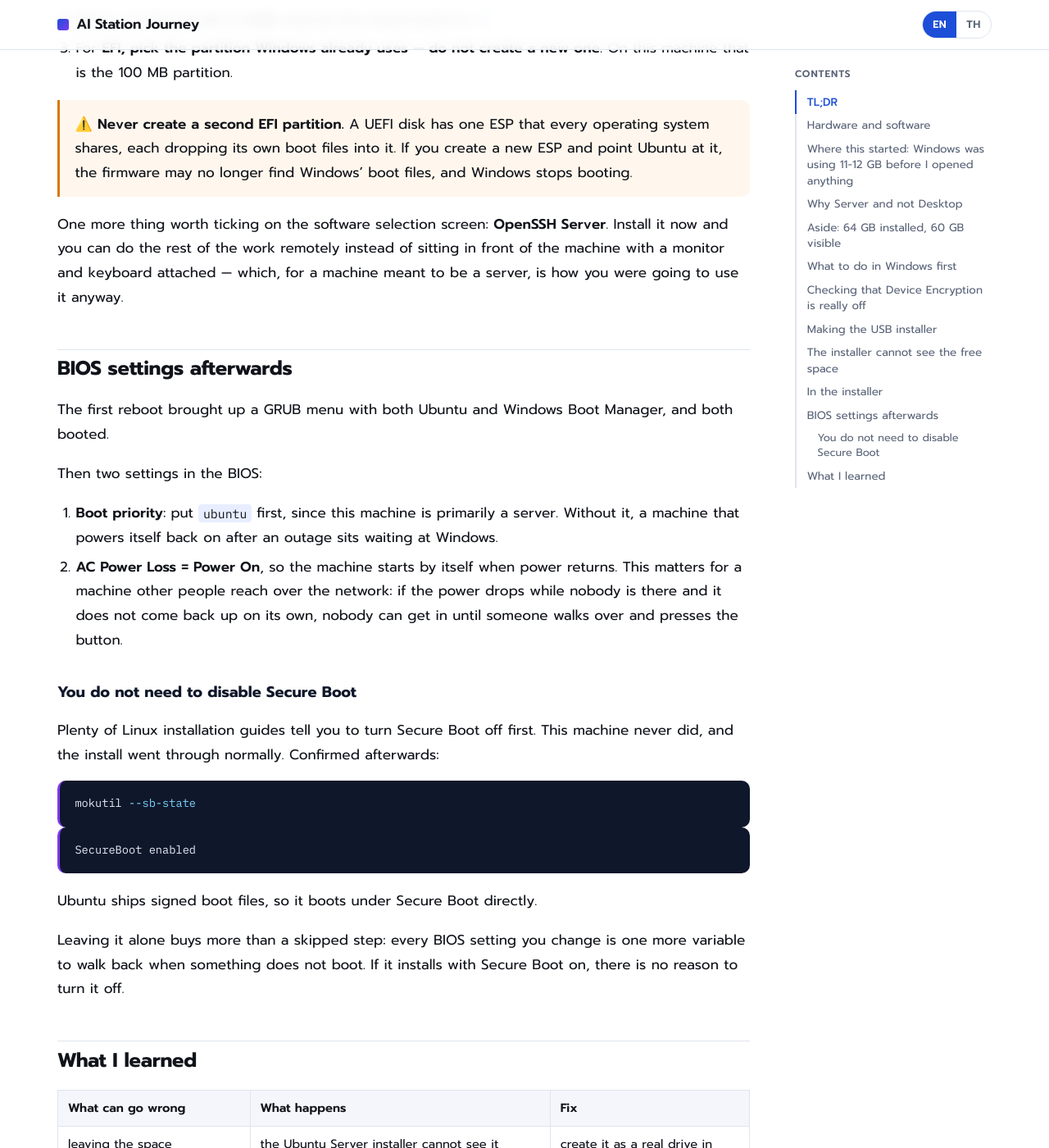
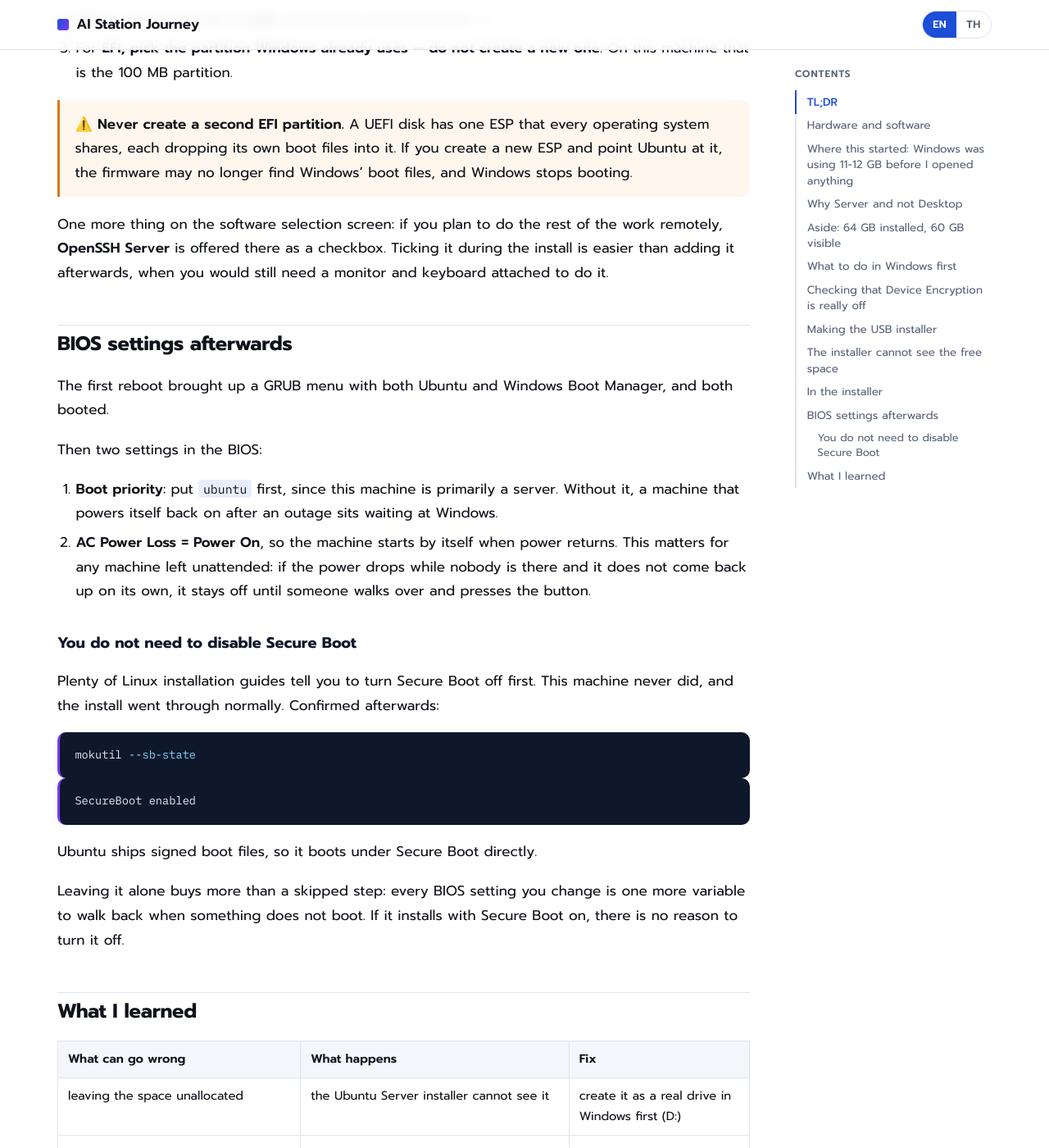
Before and after one commit to Patcharawadee-i/Patcharawadee-i.github.io, a Jekyll site: the page built from en/posts/ubuntu-server-dual-boot-windows-11-unallocated-space.md, in a window 1280 px wide and 1400 px high, scrolled down 6550 px. Shown: the whole window at 82% size. Built offline with Jekyll 4.4.1, drawn with Linux system fonts in a browser that asks for light colours; some of the changed text lies outside the part shown.

Commit message:
Reword setup advice and use placeholders in three posts
Applied to both language versions.

Co-Authored-By: Claude Opus 5.5 (1M context) <noreply@anthropic.com>

```diff
--- a/en/posts/ubuntu-server-dual-boot-windows-11-unallocated-space.md
+++ b/en/posts/ubuntu-server-dual-boot-windows-11-unallocated-space.md
@@ -245,10 +245,10 @@ At the storage screen:
 > stops booting.
 {: .warn}
 
-One more thing worth ticking on the software selection screen: **OpenSSH Server**. Install
-it now and you can do the rest of the work remotely instead of sitting in front of the
-machine with a monitor and keyboard attached — which, for a machine meant to be a server,
-is how you were going to use it anyway.
+One more thing on the software selection screen: if you plan to do the rest of the work
+remotely, **OpenSSH Server** is offered there as a checkbox. Ticking it during the install
+is easier than adding it afterwards, when you would still need a monitor and keyboard
+attached to do it.
 
 ## BIOS settings afterwards
 
@@ -260,9 +260,9 @@ Then two settings in the BIOS:
 1. **Boot priority**: put `ubuntu` first, since this machine is primarily a server. Without
    it, a machine that powers itself back on after an outage sits waiting at Windows.
 2. **AC Power Loss = Power On**, so the machine starts by itself when power returns. This
-   matters for a machine other people reach over the network: if the power drops while
-   nobody is there and it does not come back up on its own, nobody can get in until someone
-   walks over and presses the button.
+   matters for any machine left unattended: if the power drops while nobody is there and it
+   does not come back up on its own, it stays off until someone walks over and presses the
+   button.
 
 ### You do not need to disable Secure Boot
 
@@ -291,7 +291,7 @@ there is no reason to turn it off.
 | target drive still BitLocker-encrypted | installer sees the drive but cannot use it | turn off Device Encryption and let decryption finish |
 | Fast Startup left on | Windows never really shuts down, partitions stay locked, filesystem corruption risk | turn it off before anything else |
 | creating a new EFI partition for Ubuntu | Windows may stop booting | reuse the ESP Windows already uses |
-| not installing OpenSSH during setup | you need a monitor and keyboard to continue | tick it on the software selection screen |
+| wanting remote access but not installing OpenSSH during setup | you need a monitor and keyboard to add it later | tick it on the software selection screen |
 | skipping boot priority / AC Power Loss | machine does not return after an outage, or returns into the wrong OS | set both in the BIOS while you are there |
 
 The main lesson: "the installer cannot see the free space" had two stacked causes, and
```
Also changed, not shown: en/posts/docker-compose-to-microk8s-clean-host.md (+3 -4 lines), en/posts/fastflowlm-npu-kubernetes.md (+1 -1 lines), th/posts/docker-compose-to-microk8s-clean-host.md (+3 -3 lines), th/posts/fastflowlm-npu-kubernetes.md (+1 -1 lines), th/posts/ubuntu-server-dual-boot-windows-11-unallocated-space.md (+6 -6 lines).
